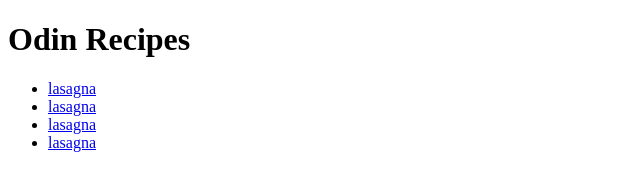
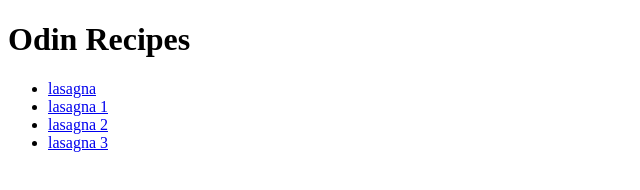
Before and after one commit to tnt1989x/odin-recipes, a plain HTML site: page index.html in a window 1280 px wide. Shown: the full height of the page, 0-640 px from the left. Drawn offline with Linux system fonts and the light colour scheme.

Commit message:
index.html

```diff
--- a/index.html
+++ b/index.html
@@ -9,9 +9,9 @@
     <h1>Odin Recipes</h1>
     <ul>
      <li><a href="recipes/lasagna.html">lasagna</a></li>
-     <li><a href="recipes/lasagna.html">lasagna</a></li>
-     <li><a href="recipes/lasagna.html">lasagna</a></li>
-     <li><a href="recipes/lasagna.html">lasagna</a></li>
+     <li><a href="recipes/lasagna.html">lasagna 1</a></li>
+     <li><a href="recipes/lasagna.html">lasagna 2</a></li>
+     <li><a href="recipes/lasagna.html">lasagna 3</a></li>
     </ul>
 </body>
 </html>
```
